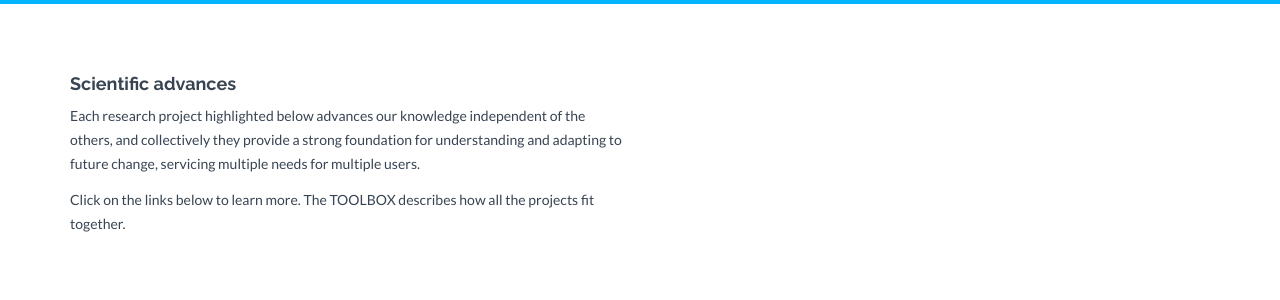
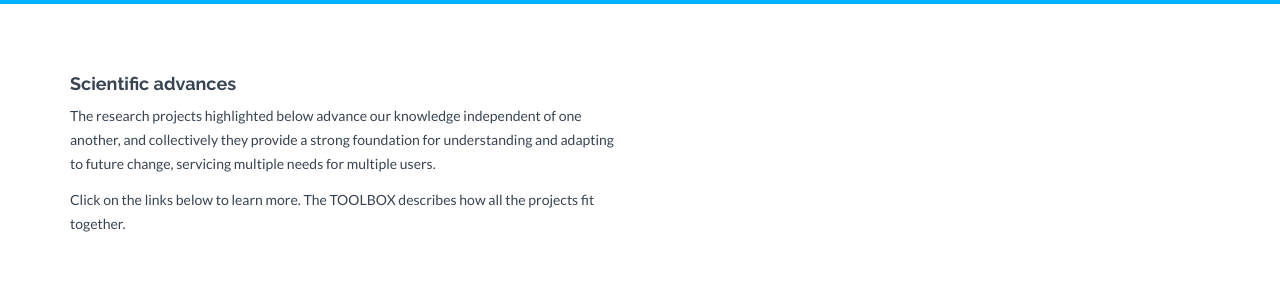
Before and after one commit to NCAR/dos_and_donts, a Jekyll site: the page built from projects.html, in a window 1280 px wide and 1343 px high. Shown: the part 162-462 px from the top of the window. Built offline with Jekyll 4.4.1, drawn with Linux system fonts in a browser that asks for light colours; nearby versions of some CDN libraries.

Commit message:
minor reword

```diff
--- a/projects.html
+++ b/projects.html
@@ -8,7 +8,7 @@ permalink: /projects/
     <div class="row">
         <div class="col-lg-6">
             <h4>Scientific advances</h4>
-            <p>Each research project highlighted below advances our knowledge independent of the others, and collectively they provide a strong foundation for understanding and adapting to future change, servicing multiple needs for multiple users. </p>
+            <p>The research projects highlighted below advance our knowledge independent of one another, and collectively they provide a strong foundation for understanding and adapting to future change, servicing multiple needs for multiple users. </p>
 	    <p> Click on the links below to learn more. The TOOLBOX describes how all the projects fit together. </p>
         </div>
     </div><! --/row -->
```
